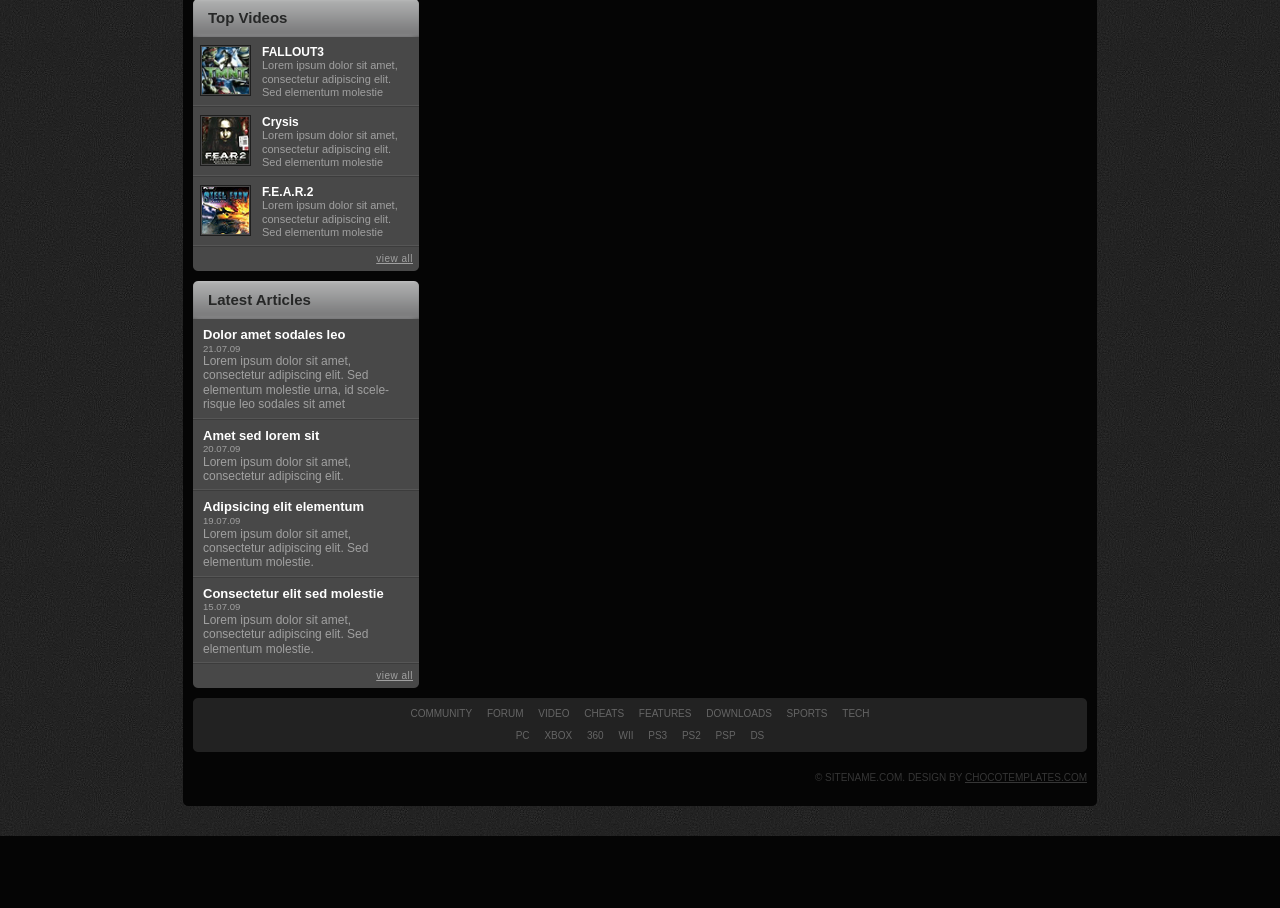
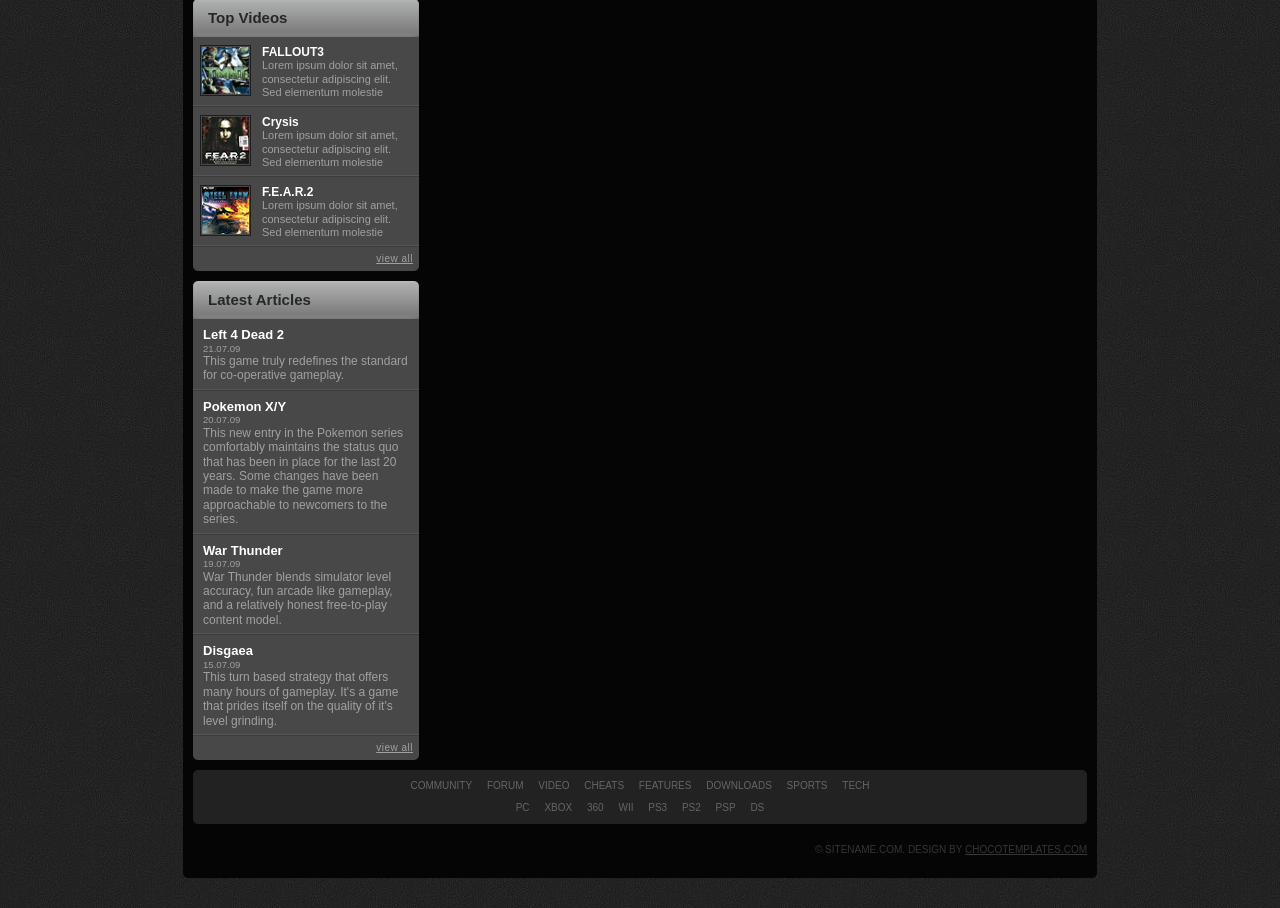
Before and after one commit to splatterBox/gamegarage, a Flask app: page /checkout in a window 1280 px wide. Shown: the part 616-1524 px from the top of the page. Before the commit the page ends 1452 px from the top, so only its background shows below. Run offline with Flask 2, Linux system fonts and the light colour scheme; the visitor is signed in with stand-in values (Sample User, id 1); data that the repository does not hold is empty; some libraries are stand-ins or nearby versions.

Commit message:
did some sidebar stuff

```diff
--- a/templates/layout.html
+++ b/templates/layout.html
@@ -374,24 +374,24 @@
           </div>
           <div class="text-articles articles">
             <div class="article">
-              <h4><a href="#">Dolor amet sodales leo</a></h4>
+              <h4><a href="#">Left 4 Dead 2</a></h4>
               <small class="date">21.07.09</small>
-              <p>Lorem ipsum dolor sit amet, consectetur adipiscing elit. Sed elementum molestie urna, id scele- risque leo sodales sit amet</p>
+              <p>This game truly redefines the standard for co-operative gameplay.</p>
             </div>
             <div class="article">
-              <h4><a href="#">Amet sed lorem sit</a></h4>
+              <h4><a href="#">Pokemon X/Y</a></h4>
               <small class="date">20.07.09</small>
-              <p>Lorem ipsum dolor sit amet, consectetur adipiscing elit. </p>
+              <p>This new entry in the Pokemon series comfortably maintains the status quo that has been in place for the last 20 years. Some changes have been made to make the game more approachable to newcomers to the series.</p>
             </div>
             <div class="article">
-              <h4><a href="#">Adipsicing elit elementum</a></h4>
+              <h4><a href="#">War Thunder</a></h4>
               <small class="date">19.07.09</small>
-              <p>Lorem ipsum dolor sit amet, consectetur adipiscing elit. Sed elementum molestie.</p>
+              <p>War Thunder blends simulator level accuracy, fun arcade like gameplay, and a relatively honest free-to-play content model.</p>
             </div>
             <div class="article">
-              <h4><a href="#">Consectetur elit sed molestie</a></h4>
+              <h4><a href="#">Disgaea</a></h4>
               <small class="date">15.07.09</small>
-              <p>Lorem ipsum dolor sit amet, consectetur adipiscing elit. Sed elementum molestie.</p>
+              <p>This turn based strategy that offers many hours of gameplay. It's a game that prides itself on the quality of it's level grinding.</p>
             </div>
             <div class="cl">&nbsp;</div>
             <a href="#" class="view-all">view all</a>
```
